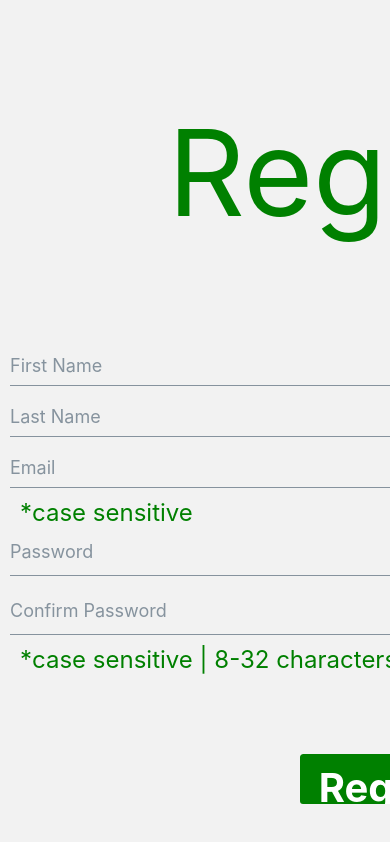
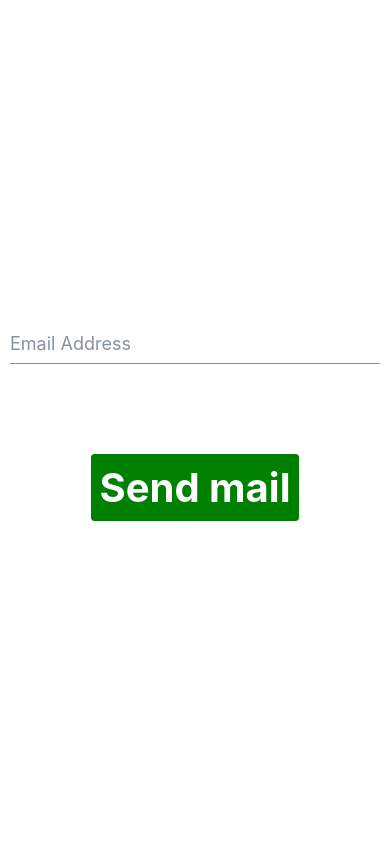
Before and after one commit to Yousuf-Mohammad/ramadanPlanner-mobileApp, a React Native app: screen /ReqPassChange in a window 390 px wide. Built offline with nearby package versions, Linux system fonts and the light colour scheme.

Commit message:
forgot pass screens - layout complete

```diff
--- a/App.js
+++ b/App.js
@@ -11,21 +11,21 @@ import React from 'react';
 import {NavigationContainer} from '@react-navigation/native';
 import {createNativeStackNavigator} from '@react-navigation/native-stack';
 import {Provider} from 'react-redux';
-
 // screens
 import Register from './screens/Register';
 import Login from './screens/Login';
 import Home from './screens/Home';
-
 // components
 import CustomHeader from './components/CustomHeader/CustomHeader';
+// redux-store
+import {store} from './redux-toolkit/store/store';
 
-import {store} from './redux-toolkit/store/store';
 import EditTaskInput from './components/HomeScreens/DailyTarget/EditTaskInput';
+import ChangePassword from './components/AuthScreens/ForgotPassScreens/ChangePassword';
+import RequestNewPassword from './components/AuthScreens/ForgotPassScreens/RequestNewPassword';
 
 const Stack = createNativeStackNavigator();
 
-// todo: change order. login first
 const App = () => {
   return (
     <NavigationContainer>
@@ -33,13 +33,23 @@ const App = () => {
         <Stack.Navigator>
           <Stack.Screen
             options={{headerShown: false}}
+            name="Login"
+            component={Login}
+          />
+          <Stack.Screen
+            options={{headerShown: false}}
             name="Register"
             component={Register}
           />
           <Stack.Screen
             options={{headerShown: false}}
-            name="Login"
-            component={Login}
+            name="ReqPassChange"
+            component={RequestNewPassword}
+          />
+          <Stack.Screen
+            options={{headerShown: false}}
+            name="ChangePass"
+            component={ChangePassword}
           />
           <Stack.Screen
             name="Home"
@@ -49,6 +59,8 @@ const App = () => {
         </Stack.Navigator>
       </Provider>
     </NavigationContainer>
+    // <ChangePassword />
+    // <RequestNewPassword />
   );
 };
 
--- a/components/AuthScreens/AuthenticationForm.js
+++ b/components/AuthScreens/AuthenticationForm.js
@@ -22,6 +22,7 @@ const AuthenticationForm = ({
   handleLoginNav,
   loading,
   err,
+  navigation,
 }) => {
   const firstNameRef = useRef(null);
   const lastNameRef = useRef(null);
@@ -37,6 +38,10 @@ const AuthenticationForm = ({
   const eyePressHandler2 = () => {
     setHidden2(prev => !prev);
   };
+
+  function handleForgotPass() {
+    navigation.navigate('ReqPassChange');
+  }
 
   const handleSubmit = () => {
     const firstName = firstNameRef.current?.value;
@@ -159,6 +164,16 @@ const AuthenticationForm = ({
           </Text>
         </View>
 
+        {title === 'Login' ? (
+          <TouchableOpacity
+            style={styles.forgotPass.container}
+            onPress={handleForgotPass}>
+            <Text style={styles.forgotPass.txt}>Forgot Password</Text>
+          </TouchableOpacity>
+        ) : (
+          <></>
+        )}
+
         {err !== '' ? (
           <View style={styles.err.errContainer}>
             <Text style={styles.err.msg}>{err}</Text>
@@ -271,4 +286,16 @@ const styles = StyleSheet.create({
     // borderWidth: 1,
     // borderColor: 'black',
   },
+  forgotPass: {
+    container: {
+      width: convert(1000),
+      paddingLeft: convert(25),
+      marginTop: convert(50),
+    },
+    txt: {
+      color: colors.light.PRIMARY,
+      fontSize: FontSize.hint,
+      fontWeight: 'bold',
+    },
+  },
 });
--- /dev/null
+++ b/components/AuthScreens/ForgotPassScreens/ChangePassword.js
@@ -0,0 +1,89 @@
+import React, {useRef, useState} from 'react';
+import {StyleSheet, View} from 'react-native';
+import {Button, Input} from 'react-native-elements';
+// assets
+import {colors} from '../../../assets/colors/colors';
+import {convert} from '../../../assets/dimensions/dimensions';
+import {FontSize} from '../../../assets/fonts/fonts';
+
+const ChangePassword = () => {
+  const oldPassRef = useRef(null);
+  const newPassRef = useRef(null);
+  const [loading, setLoading] = useState(false);
+
+  function handleLoading() {
+    setLoading(prev => !prev);
+  }
+
+  function handleSubmit() {
+    handleLoading();
+    console.log('Password change requested!');
+    handleLoading();
+  }
+
+  return (
+    <View style={styles.root}>
+      <Input
+        ref={oldPassRef}
+        onChangeText={e => (oldPassRef.current.value = e)}
+        placeholder="Previous Password"
+        maxLength={32}
+        errorStyle={styles.error}
+        // errorMessage={errorMessage ? errorMessage : ''}
+      />
+      <Input
+        ref={newPassRef}
+        onChangeText={e => (newPassRef.current.value = e)}
+        placeholder="New Password"
+        maxLength={32}
+        errorStyle={styles.error}
+        // errorMessage={errorMessage ? errorMessage : ''}
+      />
+
+      <Button
+        title={'Reset Password'}
+        loading={loading}
+        loadingProps={{size: 'small', color: colors.light.WHITE}}
+        buttonStyle={styles.btn.buttonStyle}
+        titleStyle={styles.btn.titleStyle}
+        containerStyle={styles.btn.containerStyle}
+        onPress={handleSubmit}
+      />
+    </View>
+  );
+};
+
+export default ChangePassword;
+
+const styles = StyleSheet.create({
+  root: {
+    flex: 1,
+    alignItems: 'center',
+    justifyContent: 'center',
+    backgroundColor: colors.light.WHITE,
+  },
+  btn: {
+    buttonStyle: {backgroundColor: colors.light.PRIMARY},
+    titleStyle: {fontWeight: 'bold', fontSize: FontSize.btnTitle},
+    containerStyle: {
+      marginHorizontal: 50,
+      height: 50,
+      width: 200,
+      marginVertical: 10,
+      marginTop: 80,
+    },
+  },
+  error: {color: colors.light.ERROR},
+  err: {
+    msg: {
+      color: colors.light.ERROR,
+    },
+    errContainer: {
+      width: convert(1000),
+      alignItems: 'center',
+      marginTop: convert(25),
+      // borderWidth: 1,
+      // borderColor: 'black',
+    },
+  },
+});
--- /dev/null
+++ b/components/AuthScreens/ForgotPassScreens/RequestNewPassword.js
@@ -0,0 +1,77 @@
+import React, {useRef, useState} from 'react';
+import {StyleSheet, View} from 'react-native';
+import {Button, Input} from 'react-native-elements';
+// assets
+import {colors} from '../../../assets/colors/colors';
+import {convert} from '../../../assets/dimensions/dimensions';
+import {FontSize} from '../../../assets/fonts/fonts';
+
+const RequestNewPassword = () => {
+  const emailRef = useRef(null);
+  const [loading, setLoading] = useState(false);
+
+  function handleLoading() {
+    setLoading(prev => !prev);
+  }
+
+  function handleSubmit() {
+    handleLoading();
+    console.log('Password change requested!');
+    handleLoading();
+  }
+
+  return (
+    <View style={styles.root}>
+      <Input
+        ref={emailRef}
+        onChangeText={e => (emailRef.current.value = e)}
+        placeholder="Email Address"
+        errorStyle={styles.error}
+        // errorMessage={errorMessage ? errorMessage : ''}
+      />
+
+      <Button
+        title={'Send mail'}
+        loading={loading}
+        loadingProps={{size: 'small', color: colors.light.WHITE}}
+        buttonStyle={styles.btn.buttonStyle}
+        titleStyle={styles.btn.titleStyle}
+        containerStyle={styles.btn.containerStyle}
+        onPress={handleSubmit}
+      />
+    </View>
+  );
+};
+
+export default RequestNewPassword;
+
+const styles = StyleSheet.create({
+  root: {
+    flex: 1,
+    alignItems: 'center',
+    justifyContent: 'center',
+    backgroundColor: colors.light.WHITE,
+  },
+  btn: {
+    buttonStyle: {backgroundColor: colors.light.PRIMARY},
+    titleStyle: {fontWeight: 'bold', fontSize: FontSize.btnTitle},
+    containerStyle: {
+      maxHeight: convert(200),
+      maxWidth: convert(800),
+      marginTop: convert(100),
+    },
+  },
+  error: {color: colors.light.ERROR},
+  err: {
+    msg: {
+      color: colors.light.ERROR,
+    },
+    errContainer: {
+      width: convert(1000),
+      alignItems: 'center',
+      marginTop: convert(25),
+      // borderWidth: 1,
+      // borderColor: 'black',
+    },
+  },
+});
--- a/screens/Login.js
+++ b/screens/Login.js
@@ -88,6 +88,7 @@ const Login = ({navigation}) => {
       handleRegistrationNav={handleRegistrationNav}
       err={err}
       loading={loading}
+      navigation={navigation}
     />
   );
 };
```
